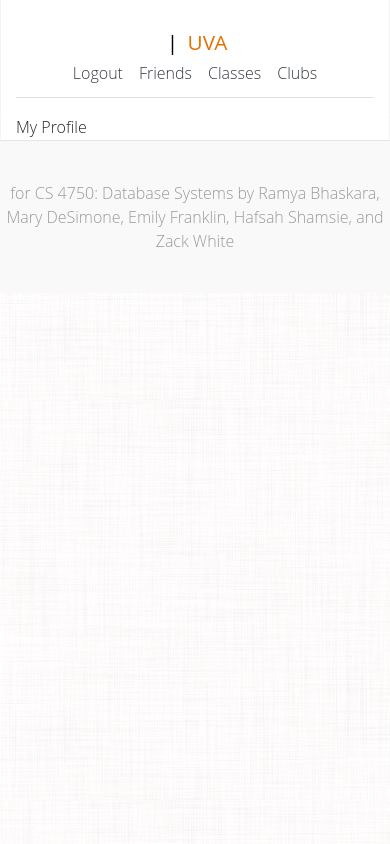
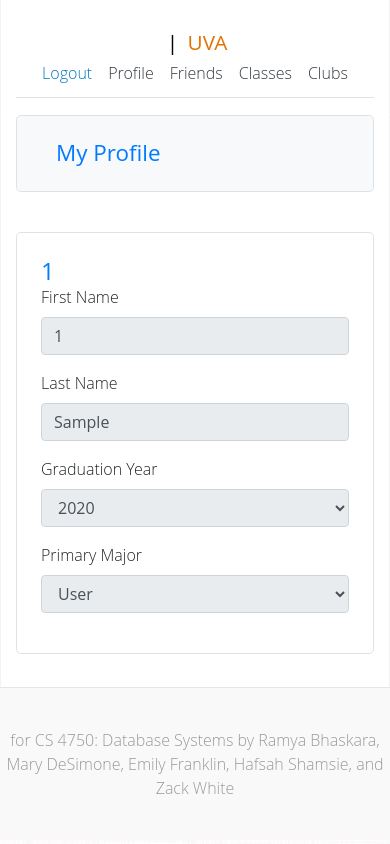
Before and after one commit to ramyabuva/ClassmateFinder, a Flask app: page /profile in a window 390 px wide. Run offline with Flask 2, Linux system fonts and the light colour scheme; the visitor is signed in with stand-in values (Sample User, id 1); tables that the repository leaves empty or names only in its code hold one stand-in row (values such as "Sample post"); data that the repository does not hold is empty; some libraries are stand-ins or nearby versions.

Commit message:
Put information in profile

```diff
--- a/main.py
+++ b/main.py
@@ -22,6 +22,7 @@
 app = Flask(__name__)
 app.secret_key = 'randomstring'
 
+
 @app.route('/', methods=['GET'])
 def main():
 	if 'user' in session:
@@ -31,10 +32,19 @@
 @app.route('/profile', methods=['GET'])
 def profile():
 	if 'user' in session:
-		return render_template('profile.html')
+		cnx = mysql.connector.connect(host='usersrv01.cs.virginia.edu', user='rsb4zm', password='Spr1ng2021!!',
+                              database='rsb4zm_classmatefinder', auth_plugin='mysql_native_password')
+		mycursor = cnx.cursor()
+		query = "SELECT * FROM User WHERE comp_id = '{cid}'".format(cid = session['user'])
+		mycursor.execute(query)
+		myresult = mycursor.fetchall()
+		cnx.close()
+		if len(myresult) > 0:
+			return render_template('profile.html', comp_id = session['user'],
+				fname = myresult[0][1], lname = myresult[0][2], gradyear = myresult[0][3], major = myresult[0][4])
 	return redirect('/')
 
-@app.route('/logout', methods=['GET'])
+@app.route('/logout', methods=['GET', 'POST'])
 def logout():
 	if 'user' in session:
 		session.pop('user', None)
@@ -78,16 +88,6 @@
 def encode_password(pwd):
 	return hashlib.pbkdf2_hmac('sha256', pwd.encode('utf-8'), bytes([32]), 100000)
 
-####################################################
-
-# *****************************
-# Load model stuff here
-# *****************************
-
-####################################################
-import os, sys, logging, traceback, codecs, datetime, copy, time, ast, math, re, random, shutil, json
-
-
 @app.route('/classmatefinder', methods = ["GET", "POST"])
 def classmatefinder():
 	if 'user' not in session:
--- a/templates/header.html
+++ b/templates/header.html
@@ -22,7 +22,8 @@
     <div class="nav-scroller">
     <nav class="nav d-flex justify-content-end">
       {% if 'user'in session %}
-        <a class="px-2 text-dark m-0" href="/logout">Logout</a>
+        <a class="px-2 m-0" href="/logout">Logout</a>
+        <a class="px-2 text-dark m-0" href="/profile">Profile</a>
         <a class="px-2 text-dark m-0" href="/friends">Friends</a>
         <a class="px-2 text-dark m-0" href="/classmatefinder">Classes</a>
         <a class="px-2 text-dark m-0" href="/clubs">Clubs</a>
--- a/templates/profile.html
+++ b/templates/profile.html
@@ -14,8 +14,55 @@
 </div>
 
 <main role="main" class="container blank-container">
-	My Profile
+		<div class="jumbotron p-4 bg-light border mx-0 mx-md-4">
+          <div class="col-sm-12 mx-auto">
+            <h3 class="text-primary m-0">My Profile</h3>
+            <p class="font-ninety-em d-none d-lg-block mt-2 mb-0">
+            </p>
 
+             <!-- <p class="font-ninety-em d-lg-none mt-2 mb-0">Here is another description of our demo.</p> -->
+          </div>
+    	</div>
+    	<div class="container mb-4">
+          <div class="row mb-4 py-2 px-0 px-md-4">
+            <div class="col-12 border rounded-lg p-4" id="friends" name="friends">
+                <h4 class="text-primary m-0">{{ comp_id }}</h4>
+                <form action="/login" method="POST">
+                  <div class="form-group">
+                    <label for="cid-login">First Name</label>
+                    <input type="text" class="form-control" id="firstname" name="firstname" value={{ fname }} disabled>
+                  </div>
+                  <div class="form-group">
+                    <label for="cid-login">Last Name</label>
+                    <input type="text" class="form-control" id="lastname" name="lastname" value={{ lname }} disabled>
+                  </div>
+                  <div class="form-group">
+                    <label for="cid-login">Graduation Year</label>
+                    <select class="form-control " id="gradyear" name="gradyear" disabled>
+					  <option value={{ gradyear }} selected >{{ gradyear }}</option>
+					  <option value=2021 >2021</option>
+					  <option value=2022>2022</option>
+					  <option value=2023>2023</option>
+					  <option value=2024>2024</option>
+					  <option value=2025>2025</option>
+					</select>
+                  </div>
+                  <div class="form-group">
+                    <label for="cid-login">Primary Major</label>
+                    <select class="form-control " id="major" name="major" disabled>
+					  <option value={{ major }} selected >{{ major }}</option>
+					  <option value="Computer Science">Computer Science</option>
+					  <option value="Computer Engineerinng">Computer Engineering</option>
+					  <option value="Electrical Engineering">Electrical Engineering</option>
+					  <option value="Systems Engineering">Systems Engineering</option>
+					</select>
+                  </div>
+                </form>
+            </div>
+
+          </div>
+
+        </div>
 </main><!-- /.container -->
 
 <footer class="page-footer">
```
Also changed, not shown: templates/login.html (+15 -4 lines).
